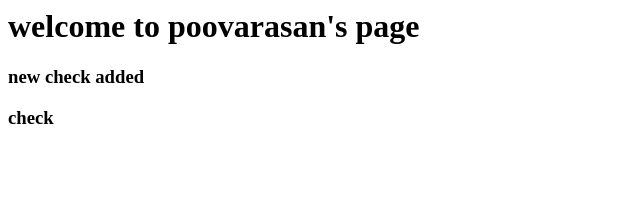
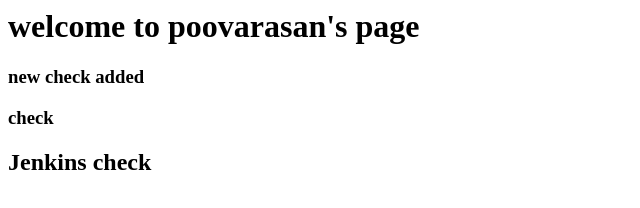
Before and after one commit to flowerpoo/CI-CD-demo, a plain HTML site: page index.html in a window 1280 px wide. Shown: the whole page, without its empty margins (0-640 px from the left). Drawn offline with Linux system fonts and the light colour scheme.

Commit message:
Update index.html

```diff
--- a/index.html
+++ b/index.html
@@ -1,3 +1,4 @@
 <h1>welcome to poovarasan's page </h1>
 <h3>new check added</h3>
 <h3>check</h3>
+<h2>Jenkins check</h2>
```
